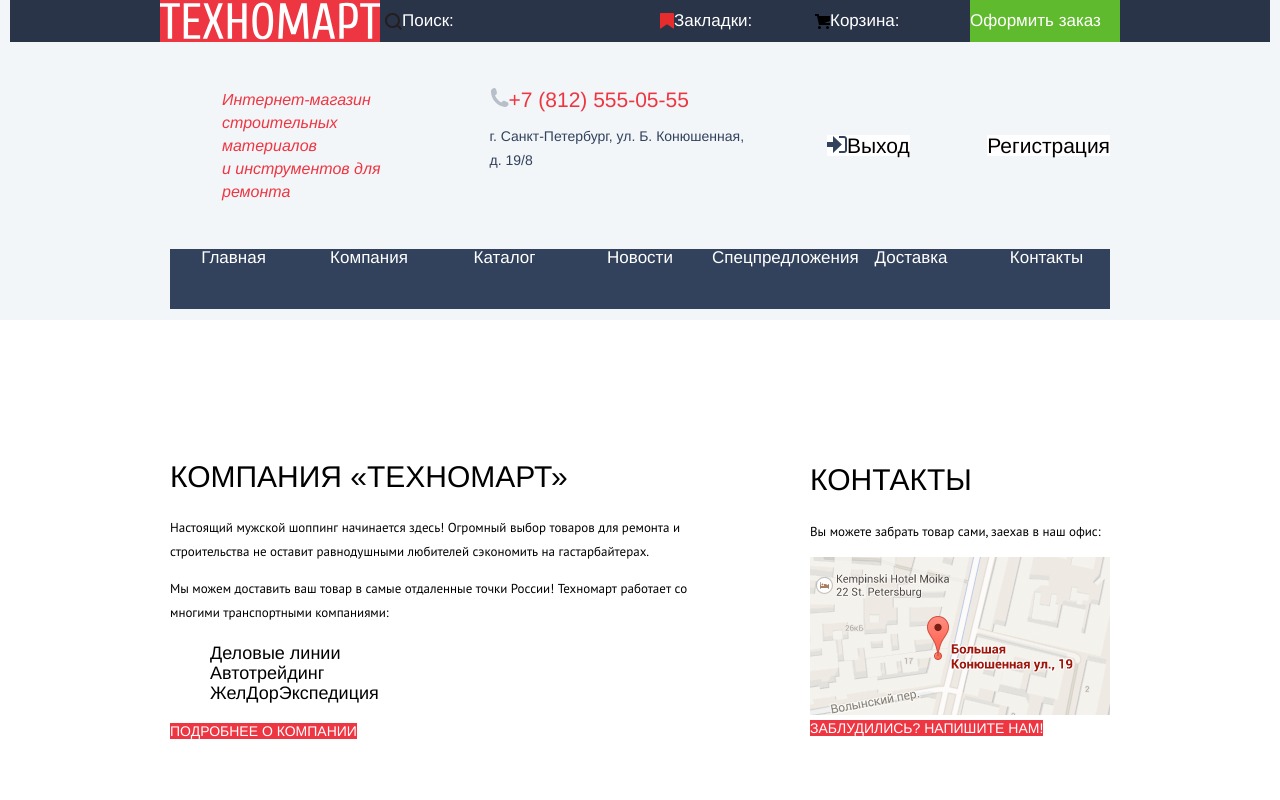
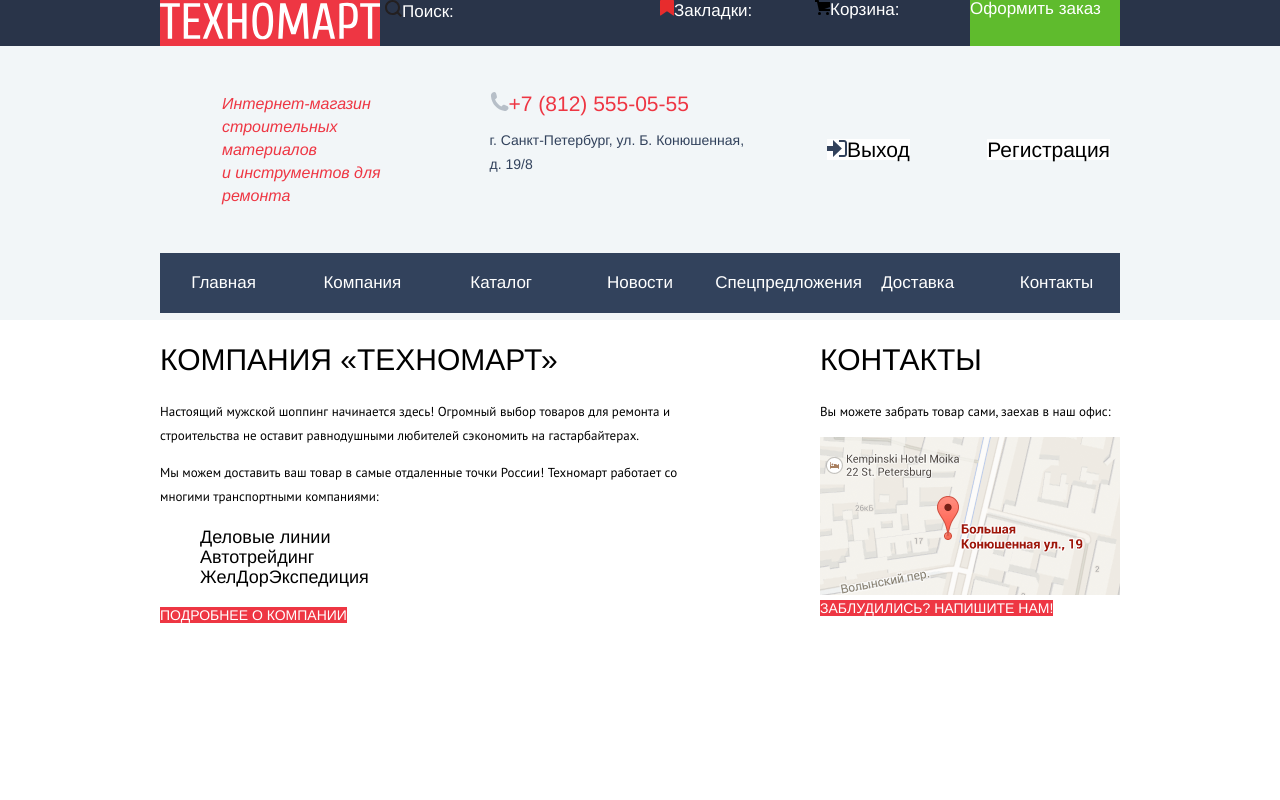
Before and after one commit to PIPSKVIK/1086189-technomart-26, a plain HTML site: page index.html in a window 1280 px wide. Shown: the top 800 px of the page. Drawn offline with Linux system fonts and the light colour scheme; a web font is replaced by a local one.

Commit message:
Сетки, внес изменения!

```diff
--- a/css/style.css
+++ b/css/style.css
@@ -10,13 +10,18 @@ body {
 }
 /* /Header/ */
 
+.wrap {
+	margin: 0 auto;
+	width: 960px;
+}
+
 .popup {
 	display: none; /* Закроем попап */
 }
 
 .header-wrapper {
 	background-color: #f2f6f8;
-	padding: 0 10px;
+	padding: 0;
 	min-height: 320px;
 }
 
@@ -30,8 +35,6 @@ body {
 }
 
 .header-top-wrapper {
-	margin: 0 auto;
-	width: 960px;
 	min-height: 42px;
 	display: flex;
 	justify-content: space-between;
@@ -41,8 +44,7 @@ body {
 	font-size: 17px;
 	text-decoration: none;
 	color: #ffffff;
-	display: flex;
-	align-items: center;
+	/* Будем делать по другому */
 }
 
 .header-top .marker:active,
@@ -52,7 +54,6 @@ body {
 }
 
 .search {
-	display: block;
 	width: 270px;
 }
 
@@ -172,9 +173,7 @@ body {
 
 .menu {
 	background-color: #32425c;
-	width: 940px;
 	min-height: 60px;
-	margin: 0 auto;
 }
 
 .menu-list {
@@ -192,7 +191,7 @@ body {
 	min-height: 60px;
 	text-decoration: none;
 	font-size: 17px;
-	line-height: 17px;
+	line-height: 60px;
 	color: #ffffff;
 	text-align: center;
 }
@@ -211,7 +210,6 @@ body {
 }
 
 .breadcrumbs-list {
-	width: 360px;
 	display: flex;
 	padding: 0;
 }
@@ -264,16 +262,12 @@ body {
 	line-height: 24px;
 }
 
-.main-content {
-	width: 940px;
-	margin: 0 auto;
-}
 
 .main-wrapper {
 	min-height: 537px;
 	display: flex;
 	justify-content: space-between;
-	align-items: center;
+	align-items: flex-start;
 }
 
 .main-wrapper-catalog {
@@ -427,9 +421,7 @@ body {
 }
 
 .footer-top-wrapper {
-	width: 960px;
 	padding: 0 10px;
-	margin: 0 auto;
 	display: flex;
 	justify-content: space-between;
 }
@@ -497,8 +489,6 @@ body {
 }
 
 .footer-bootom-wrapper{
-	width: 940px;
-	margin: 0 auto;
 	display: flex;
 	justify-content: space-between;
 	align-items: center;
--- a/index.html
+++ b/index.html
@@ -11,7 +11,7 @@
   <body>
     <header class="header-wrapper"><!-- Header - Start -->
       <section class="header-top">
-        <div class="header-top-wrapper">
+        <div class="header-top-wrapper wrap">
     		  <a class="logo"><img src="img/logo/technomart.svg" alt="техномарт" width="220" height="42"></a>
     		  <a class="search" href="#"><img src="img/logo/icon-search.svg" alt="search">Поиск:</a>
     		  <a class="marker" href="#"><img src="img/logo/icon-bookmark.svg" alt="marker">Закладки:</a>
@@ -19,7 +19,7 @@
     		  <a class="order" href="#">Оформить заказ</a>
         </div>
       </section>
-    	<section class="header-info">
+    	<section class="header-info wrap">
     		<p class="header-description">
     			Интернет-магазин
 				  строительных материалов <br>
@@ -34,7 +34,7 @@
           <a href="#" class="registration">Регистрация</a>
     		</div>
     	</section>
-    	<nav class="menu">
+    	<nav class="menu wrap">
     		<ul class="menu-list">
     		  <li><a>Главная</a></li>
     			<li><a href="#">Компания</a></li>
@@ -48,7 +48,7 @@
     </header>
 
     			<!-- Main Start -->
-    <main class="main-content">
+    <main class="main-content wrap">
     	<!-- Тут будет основная чать контента -->
       <div class="main-wrapper">
         <section class="about-company">
@@ -85,7 +85,7 @@
 
     <footer class="footer-wrapper"><!-- Footer Start -->
     	<section class="footer-top">
-        <div class="footer-top-wrapper">
+        <div class="footer-top-wrapper wrap">
     		  <section class="footer-logo-address">
             <a class="footer-logo"><img src="img/logo/technomart-bottom.png" alt="logo"></a>
             <p class="footer-address">
@@ -111,7 +111,7 @@
         </div>
  	   	</section>
     	<section class="footer-bottom">
-        <div class="footer-bootom-wrapper">
+        <div class="footer-bootom-wrapper wrap">
     		  <div class="copyrigh">
             <p class="description">© 2010–2019 Компания «Техномарт»</p>
             <p class="protected">Все права защищены</p>
@@ -134,7 +134,6 @@
         </div>
     	</section>
     </footer>
-
                                         <!-- popup форма -->
     <section class="popup">
       <button class="closing">
```
Also changed, not shown: catalog.html (+6 -11 lines). Lines whose indentation alone changed are shown as unchanged.
